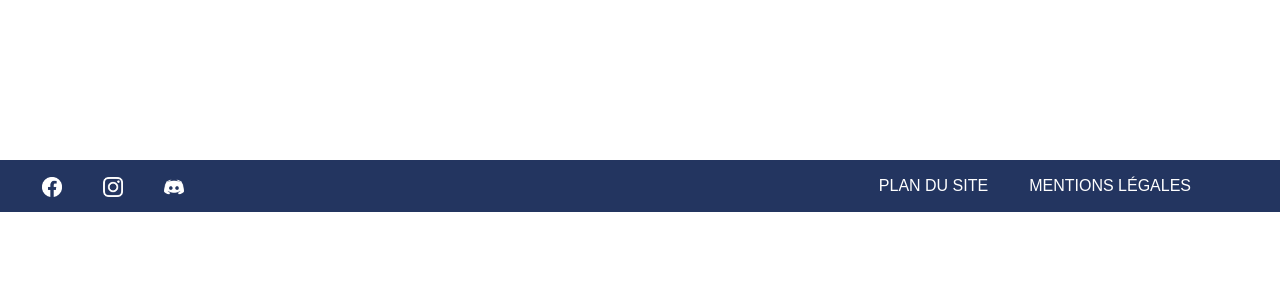
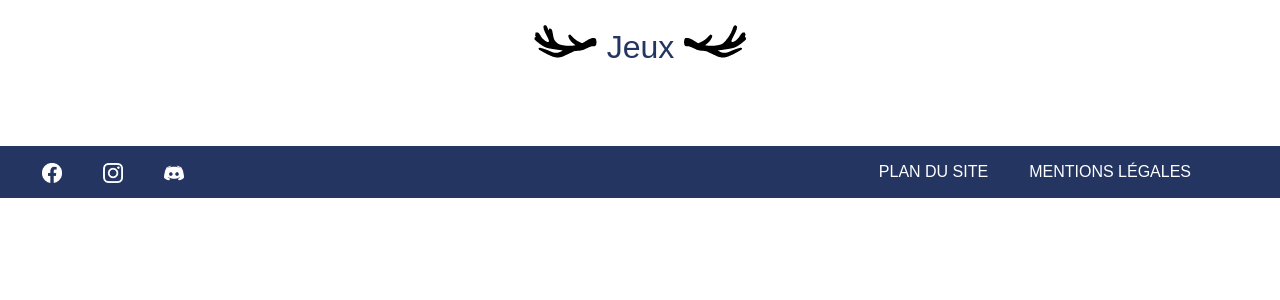
Before and after one commit to chefProjet-Sae301/webweek, a PHP site: page /public/php/jeux.php in a window 1280 px wide. Shown: the part 92-392 px from the top of the page. Run offline with PHP 8.4, Linux system fonts and the light colour scheme; data that the repository does not hold is empty.

Commit message:
ajout des cornes sur les h1

```diff
--- a/site/public/css/styles.css
+++ b/site/public/css/styles.css
@@ -28,6 +28,18 @@ h1 {
 	color: var(--bleu-fonce);
 	text-align: center;
 	font-size: xx-large;
+}
+
+h1::before{
+  content: url('../img/corneL.webp');
+  display: inline-block;
+  margin-right: 10px;
+}
+
+h1::after{
+  content: url('../img/corneD.webp');
+  display: inline-block;
+  margin-left: 10px;
 }
 
 a {
@@ -960,6 +972,9 @@ input[type="checkbox"]:hover {
 /********************************/
 /*             JEUX             */
 /********************************/
+.jeuxPageTitle{
+  padding-top: 25px;
+}
 
 #tableJeux,
 #tableJeux tr,
@@ -969,7 +984,7 @@ input[type="checkbox"]:hover {
 
 #tableJeux {
 	width: 50vw;
-	margin: 10vh auto;
+	margin: 5vh auto;
 }
 
 #tableJeux .menu {
--- a/site/public/php/jeux.php
+++ b/site/public/php/jeux.php
@@ -47,6 +47,7 @@ if ($_SERVER['REQUEST_METHOD'] === 'POST') {
 	include("commun/header.php")
 		?>
 
+	<h1 class='jeuxPageTitle'>Jeux</h1>
 	<table id="tableJeux">
 		<?php foreach($jeux as $jeu){ ?>
 		<tr>
@@ -56,7 +57,7 @@ if ($_SERVER['REQUEST_METHOD'] === 'POST') {
 			<td class="jeu">
 				<div>
 					<span class="jeuTitle">
-						<h2><?php echo $jeu->nom ?></h2>
+						<h3><?php echo $jeu->nom ?></h3>
 						<form action="" method="post">
 							<input type="hidden" name="jeuId" value="<?php echo $jeu->jeuId ?>">
 							<input type="submit" name="like" class="like" value="👍 <?php echo $jeu->likeJeu ?>">
```
Also changed, not shown: site/public/img/corneD.webp (added), site/public/img/corneL.webp (added).
